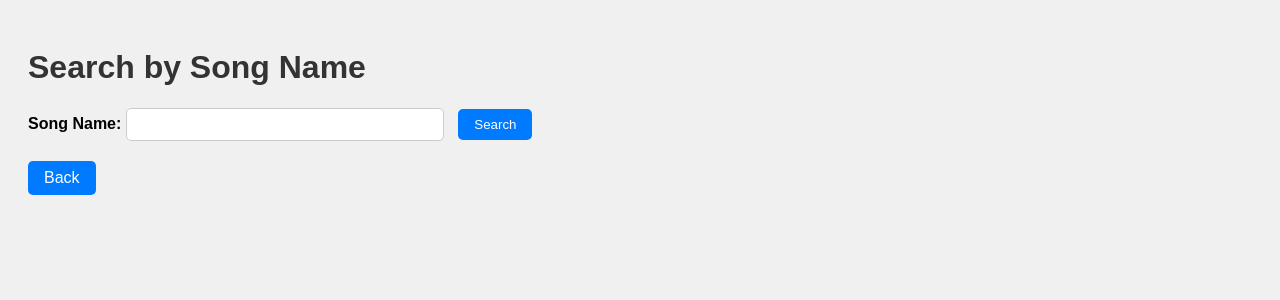
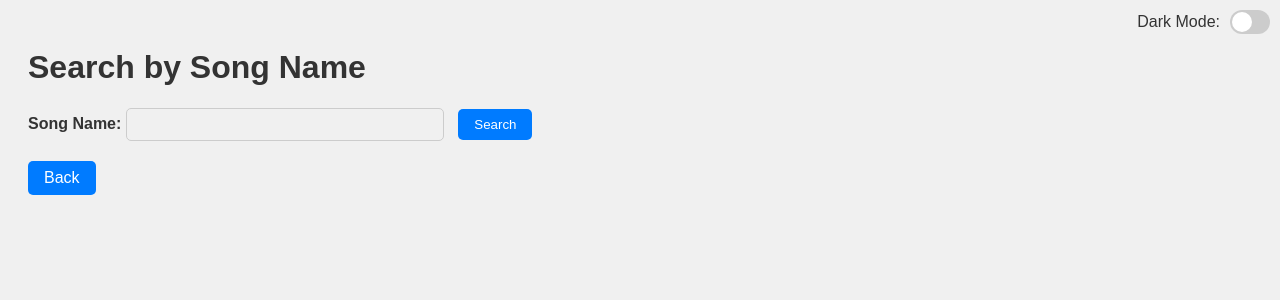
Before and after one commit to MooseFaceKilla/song-player-test, a Flask app: page /searchbysongname in a window 1280 px wide. Shown: the top 300 px of the page. Run offline with Flask 3, Linux system fonts and the light colour scheme.

Commit message:
Update searchbysongname.html

```diff
--- a/templates/searchbysongname.html
+++ b/templates/searchbysongname.html
@@ -7,14 +7,17 @@
     <meta name="viewport" content="width=device-width, initial-scale=1.0">
     <title>Search by Song Name</title>
     <style>
+        /* Default light mode styles */
         body {
             font-family: Arial, sans-serif;
             background-color: #f0f0f0;
             padding: 20px;
+            color: #333;
+            position: relative;
         }
 
         h1 {
-            color: #333;
+            color: inherit; /* Inherit color from body */
         }
 
         form {
@@ -31,6 +34,8 @@
             margin-right: 10px;
             border: 1px solid #ccc;
             border-radius: 5px;
+            background-color: inherit; /* Inherit background color */
+            color: inherit; /* Inherit text color */
         }
 
         button[type="submit"] {
@@ -60,17 +65,138 @@
         .go-back:hover {
             background-color: #0056b3; /* Darker blue on hover */
         }
+
+        /* Switch styles */
+        .switch-container {
+            position: fixed;
+            top: 10px;
+            right: 10px;
+            display: flex;
+            align-items: center;
+        }
+
+        .switch-label {
+            margin-right: 10px;
+            color: #333; /* Default text color for switch label */
+        }
+
+        .switch {
+            position: relative;
+            display: inline-block;
+            width: 40px;
+            height: 24px;
+        }
+
+        .switch input {
+            opacity: 0;
+            width: 0;
+            height: 0;
+        }
+
+        .slider {
+            position: absolute;
+            cursor: pointer;
+            top: 0;
+            left: 0;
+            right: 0;
+            bottom: 0;
+            background-color: #ccc;
+            transition: .4s;
+            border-radius: 34px;
+        }
+
+        .slider:before {
+            position: absolute;
+            content: "";
+            height: 20px;
+            width: 20px;
+            left: 2px;
+            bottom: 2px;
+            background-color: white;
+            transition: .4s;
+            border-radius: 50%;
+        }
+
+        input:checked + .slider {
+            background-color: #007bff;
+        }
+
+        input:checked + .slider:before {
+            transform: translateX(16px);
+        }
+
+        .slider.round {
+            border-radius: 34px;
+        }
+
+        .slider.round:before {
+            border-radius: 50%;
+        }
+
+        /* Dark mode styles */
+        body.dark-mode {
+            background-color: #333;
+            color: #fff;
+        }
+
+        .switch-label.dark-mode {
+            color: #fff; /* Text color for switch label in dark mode */
+        }
+
+        .slider.dark-mode {
+            background-color: #007bff; /* Blue background color for switch in dark mode */
+        }
+
+        .slider.dark-mode:before {
+            background-color: white; /* White circle color for switch in dark mode */
+        }
+
+        input.dark-mode:checked + .slider {
+            background-color: #0056b3; /* Darker blue color for checked switch in dark mode */
+        }
+
+        input.dark-mode:checked + .slider:before {
+            transform: translateX(16px); /* Adjust position for checked switch in dark mode */
+        }
     </style>
 </head>
 
 <body>
+<div class="switch-container">
+    <span class="switch-label">Dark Mode:</span>
+    <label class="switch">
+        <input type="checkbox" id="modeSwitch">
+        <span class="slider round"></span>
+    </label>
+</div>
 <h1>Search by Song Name</h1>
 <form method="POST" action="/search-by-song">
     <label for="song_name">Song Name:</label>
     <input type="text" id="song_name" name="song_name" required>
     <button type="submit">Search</button>
 </form>
-<a href="/hyperlinks" class="go-back">Back </a>
+<a href="/hyperlinks" class="go-back">Back</a>
+
+<script>
+    // Check if there is a stored theme preference
+    const storedTheme = localStorage.getItem('theme');
+
+    // If there's a stored theme, set the theme accordingly
+    if (storedTheme === 'dark') {
+        document.body.classList.add('dark-mode');
+    }
+
+    // Function to toggle theme and store preference in localStorage
+    function toggleTheme() {
+        const isDark = document.body.classList.toggle('dark-mode');
+        localStorage.setItem('theme', isDark ? 'dark' : 'light');
+    }
+
+    // Event listener for the switch
+    document.getElementById('modeSwitch').addEventListener('change', function() {
+        toggleTheme();
+    });
+</script>
 </body>
 
 </html>
```
